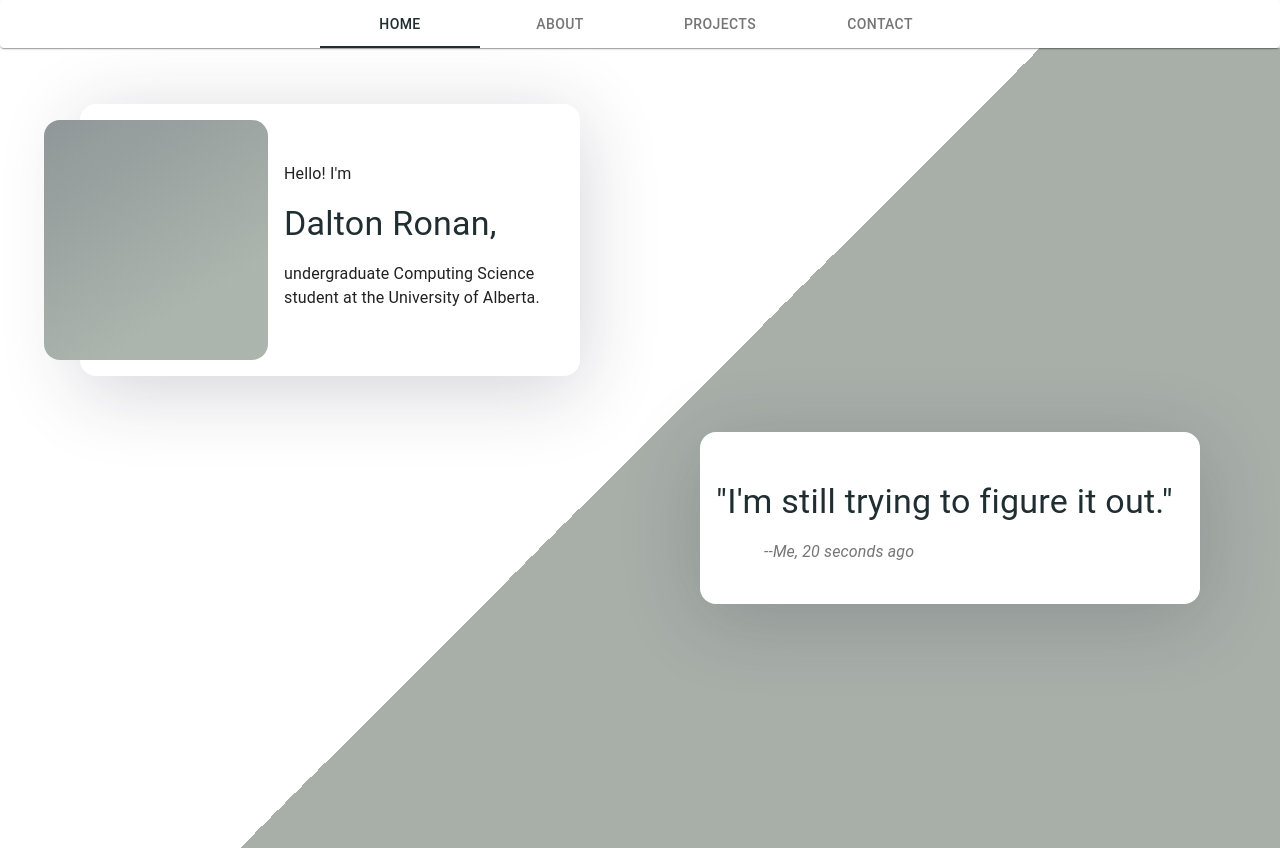
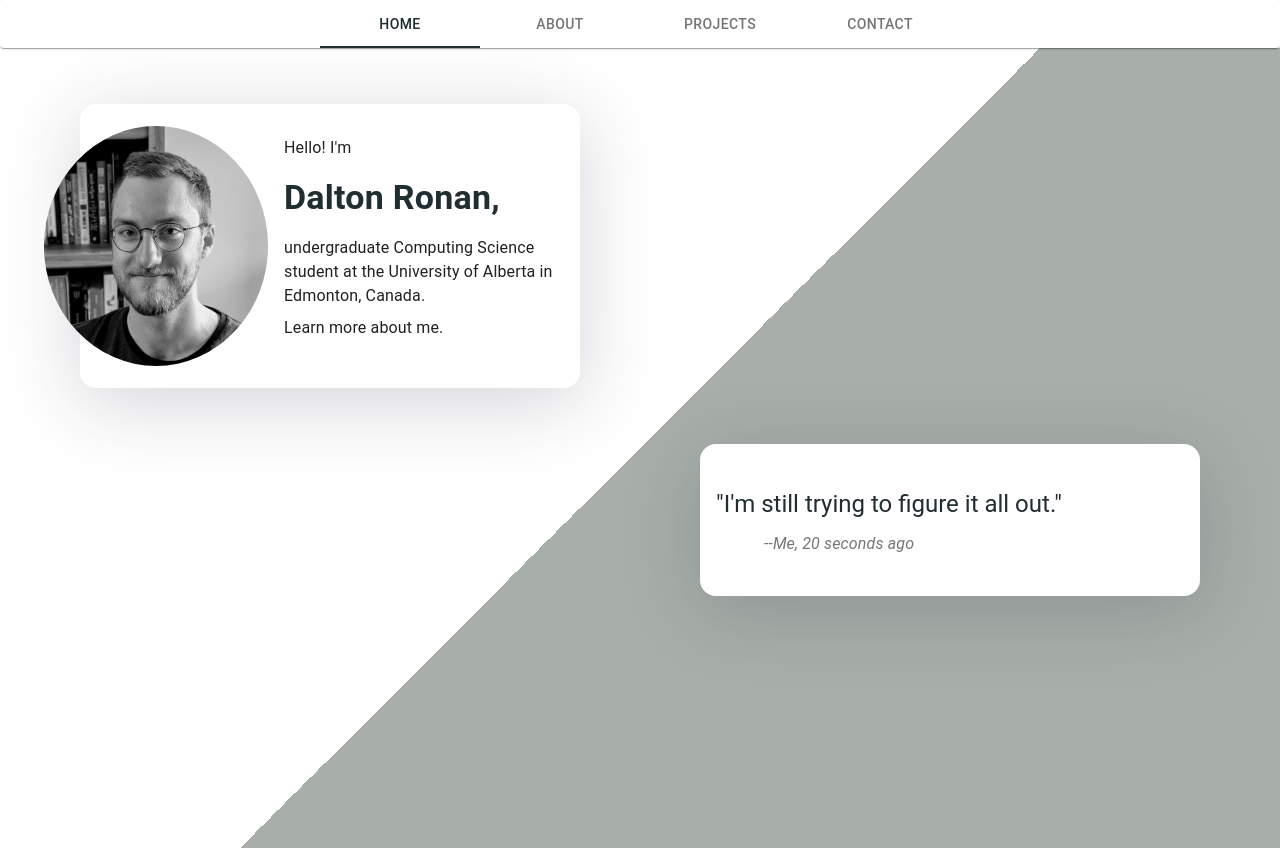
Before and after one commit to Djohnronan/portfolio, a React (Create React App) app: page /home in a window 1280 px wide. Built offline with nearby package versions, Linux system fonts and the light colour scheme.

Commit message:
update home page and add ehadshot

```diff
--- a/src/about/About.js
+++ b/src/about/About.js
@@ -1,5 +1,18 @@
+import { Typography } from '@material-ui/core';
 import React from 'react';
 
 export default function About() {
-    return <h1>About</h1>
+    return (
+        <>
+            <Typography variant="h5">
+                I’m an after degree student studying Computing Science at the University of Alberta in Edmonton, Canada. I’ve always had a passion for science, and approaching problems in a very methodical and analytical way, and enjoyed developing these skills throughout my first degree in Astrophysics.
+
+                I wasn’t exposed to computing science until part way through my degree in Astrophysics, where I started coding with MatLab and Python for my lab courses. I enjoyed approaching problems and coming up with solutions through computational thinking. It was from this that I really became interested in the subject and decided to pursue an after degree.
+
+                It wasn’t until I started studying computing science that I began to realize and appreciate the importance of a well designed solution that’s accessible to everyone, whatever that solution may be.
+
+                I’m interested in using my degree as an opportunity to explore how and where I can use my skills to apply this statement. Most recently, I’ve been interested in and exploring how this applies through the role of front-end development, but I’m still trying to figure it all out.
+            </Typography>
+        </>
+    )
 }
--- a/src/home/Home.js
+++ b/src/home/Home.js
@@ -4,7 +4,7 @@ import { CardContent, CardMedia } from '@material-ui/core';
 import Typography from '@material-ui/core/Typography';
 import './home.css'
 import Box from '@material-ui/core/Box';
-
+import headshot from "../media/headshot.jpg"
 
 export default function Home() {
 
@@ -13,24 +13,30 @@ export default function Home() {
             <Card className='cardHome' style={{ marginTop: '7vh', marginLeft: '10vh' }}>
                 <CardMedia
                     className='cardMedia'
-                // image={'https://upload.wikimedia.org/wikipedia/commons/thumb/3/3f/Git_icon.svg/2000px-Git_icon.svg.png'}
+                    image={headshot}
+                    title='headshot'
                 />
                 <CardContent className='cardContent'>
                     <Typography >
                         Hello! I'm
                     </Typography>
                     <Typography variant="h4" color="primary" style={{ paddingTop: "0.5em", paddingBottom: "0.5em" }}>
-                        Dalton Ronan,
-                </Typography>
+                        <Box fontWeight={600}>
+                            Dalton Ronan,
+                        </Box>
+                    </Typography>
                     <Typography >
-                        undergraduate Computing Science student at the University of Alberta.
+                        undergraduate Computing Science student at the University of Alberta in Edmonton, Canada.
+                    </Typography>
+                    <Typography style={{ paddingTop: "0.5em", paddingBottom: "0.5em" }}>
+                        Learn more about me.
                     </Typography>
                 </CardContent>
             </Card>
             <Card className='cardHome' style={{ marginTop: '7vh', marginRight: '10vh' }}>
                 <CardContent>
-                    <Typography variant="h4" color="primary" style={{ paddingTop: "0.5em", paddingBottom: "0.5em" }}>
-                        "I'm still trying to figure it out."
+                    <Typography variant="h5" color="primary" style={{ paddingTop: "0.5em", paddingBottom: "0.5em" }}>
+                        "I'm still trying to figure it all out."
                     </Typography>
                     <Typography color="textSecondary" style={{ paddingLeft: '3em' }} >
                         <Box fontStyle="italic">--Me, 20 seconds ago</Box>
--- a/src/home/home.css
+++ b/src/home/home.css
@@ -28,21 +28,9 @@
     margin-top: 0;
     height: 0;
     padding-bottom: 48%;
-    border-radius: 16px;
+    border-radius: 50%;
     background-color: #fff;
     position: relative;
-}
-
-.cardMedia::after {
-    content: '';
-    position: absolute;
-    top: 0;
-    left: 0;
-    width: 100%;
-    height: 100%;
-    background-image: linear-gradient(147deg, #202e32 0%, #586c5c 74%);
-    border-radius: 16px;
-    opacity: 0.5;
 }
 
 .cardContent {
--- a/src/projects/Projects.js
+++ b/src/projects/Projects.js
@@ -1,5 +1,18 @@
+import { Typography } from '@material-ui/core';
 import React from 'react';
 
 export default function Projects() {
-    return <h1>Projects</h1>
+    return (
+        <>
+        <Typography>
+            Responsible AI Design Assistant
+        </Typography>
+        <Typography>
+            GufyGuber
+        </Typography>
+        <Typography>
+            VLA Radio Observations of Blazar
+        </Typography>
+        </>
+    )
 }
```
Also changed, not shown: src/about/about.css (added), src/media/headshot.jpg (added).
